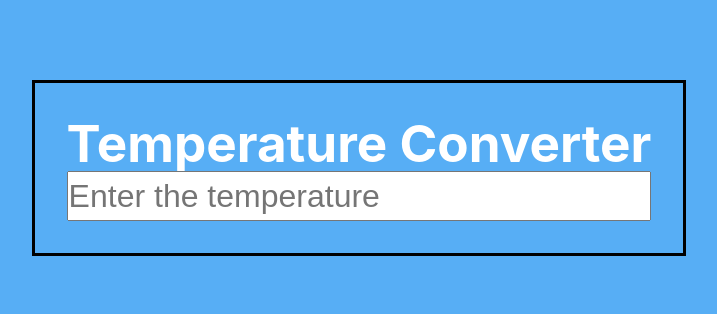
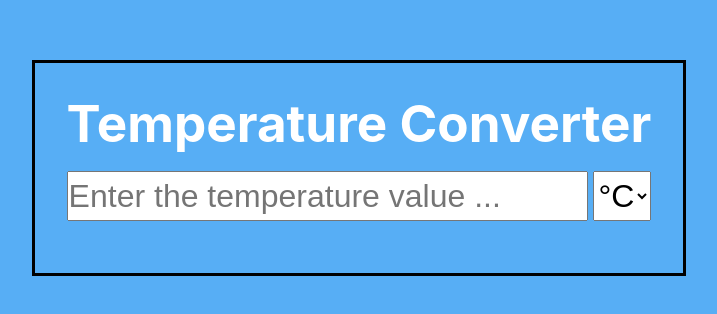
Before and after one commit to jatempa/temperature-converter, a Vue app in the folder client/: page / in a window 1280 px wide. Shown: the part 232-546 px from the top of the page, without its empty margins (281-998 px from the left). Built offline with nearby package versions, Linux system fonts and the light colour scheme.

Commit message:
Wrap components into 'flexbox' container

```diff
--- a/client/src/App.vue
+++ b/client/src/App.vue
@@ -1,16 +1,29 @@
 <script setup>
 import { reactive } from 'vue';
 import CustomInput from './components/CustomInput.vue';
+import CustomSelect from './components/CustomSelect.vue';
 import Header from './components/Header.vue';
 
 const state = reactive({
-  temperatureVal: '',
-  unit: '',
+  temperature: '',
+  unit: '°C',
 });
 </script>
 
 <template>
   <Header>Temperature Converter</Header>
-  <CustomInput v-model.number="state.temperatureVal" />
-  {{ state.temperatureVal }}
+  <div id="inputs-container">
+    <CustomInput v-model.number="state.temperature" />
+    <CustomSelect v-model="state.unit" />
+  </div>
 </template>
+
+<style scoped>
+#inputs-container {
+  margin: 1.25em 0px;
+  height: 50px;
+  display: flex;
+  justify-content: center;
+  gap: 5px;
+}
+</style>
--- a/client/src/components/CustomInput.vue
+++ b/client/src/components/CustomInput.vue
@@ -10,14 +10,14 @@ export default {
     type="number"
     :value="modelValue"
     @input="$emit('update:modelValue', $event.target.value)"
-    placeholder="Enter the temperature"
+    placeholder="Enter the temperature value ..."
   />
 </template>
 
 <style scoped>
 input {
-  height: 50px;
-  width: 100%;
+  flex-basis: 90%;
+  height: inherit;
   font-size: 2rem;
 }
 </style>
```
